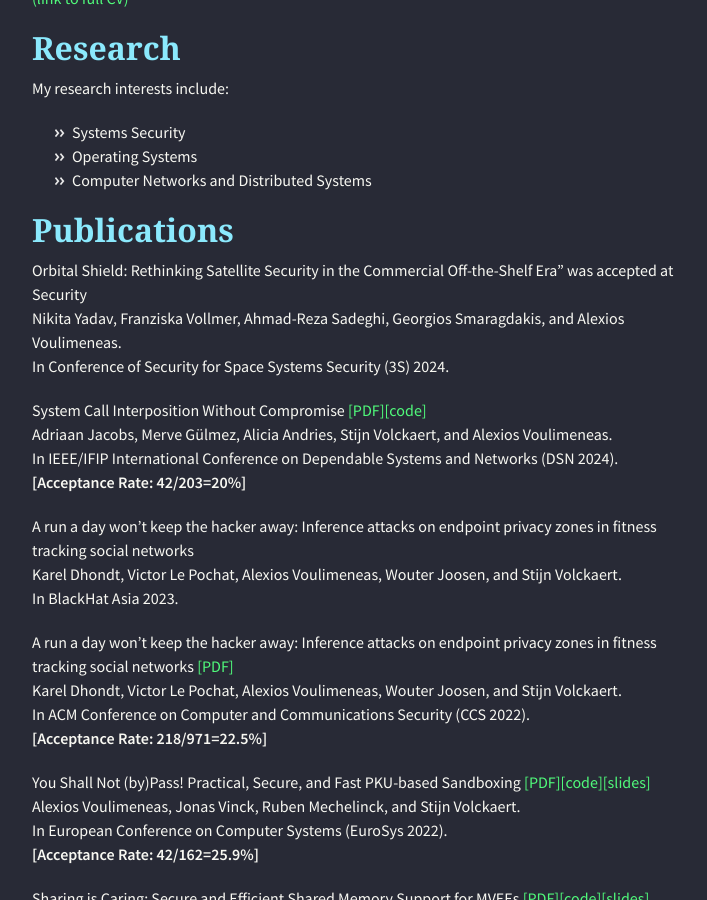
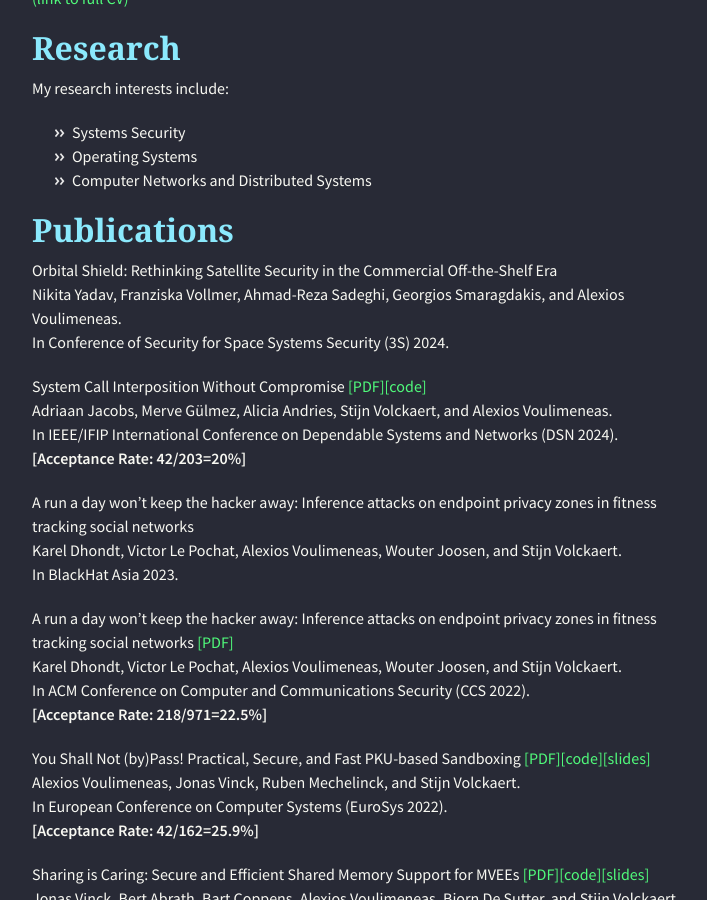
Before and after one commit to alexios-voulimeneas/alexios-voulimeneas.github.io, a Jekyll site: the page built from index.md, in a window 1280 px wide and 900 px high, scrolled down 933 px. Shown: the whole window, without its empty margins (283-990 px from the left). Built offline with Jekyll 4.4.1, drawn with Linux system fonts in a browser that asks for light colours; nearby versions of some CDN libraries; the repository's description, which GitHub fills in, is left out.

Commit message:
Update index.md

```diff
--- a/index.md
+++ b/index.md
@@ -33,7 +33,7 @@ My research interests include:
 
 ## [](#header-2)Publications
 
-Orbital Shield: Rethinking Satellite Security in the Commercial Off-the-Shelf Era" was accepted at Security
+Orbital Shield: Rethinking Satellite Security in the Commercial Off-the-Shelf Era
 Nikita Yadav, Franziska Vollmer, Ahmad-Reza Sadeghi, Georgios Smaragdakis, and Alexios Voulimeneas.
 In Conference of Security for Space Systems Security (3S) 2024.
 
```
